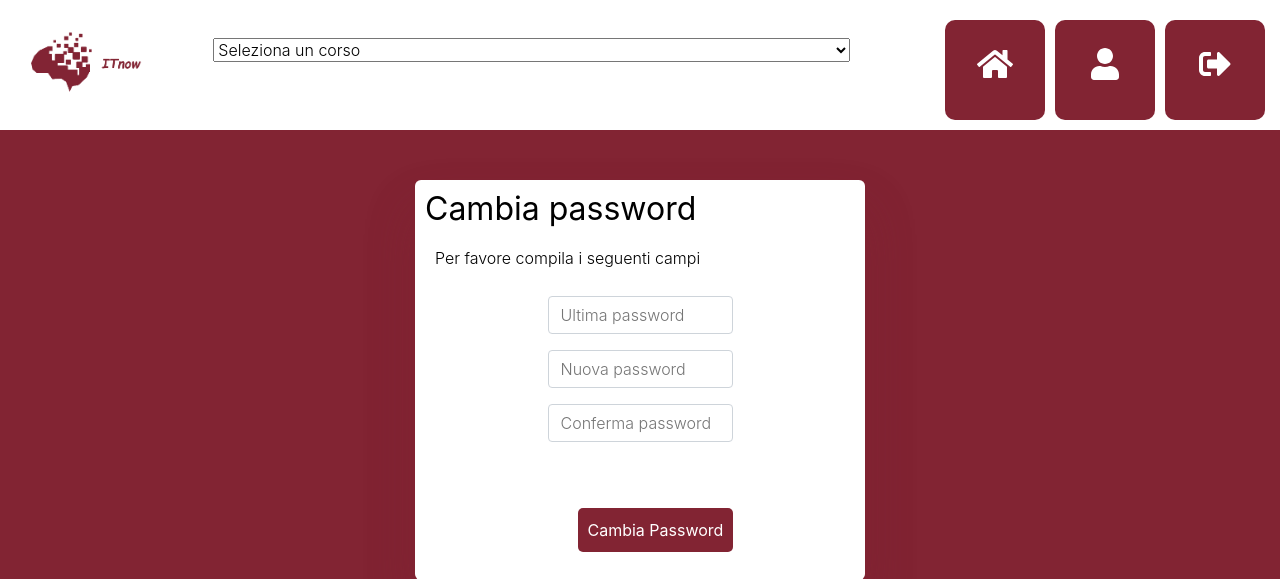
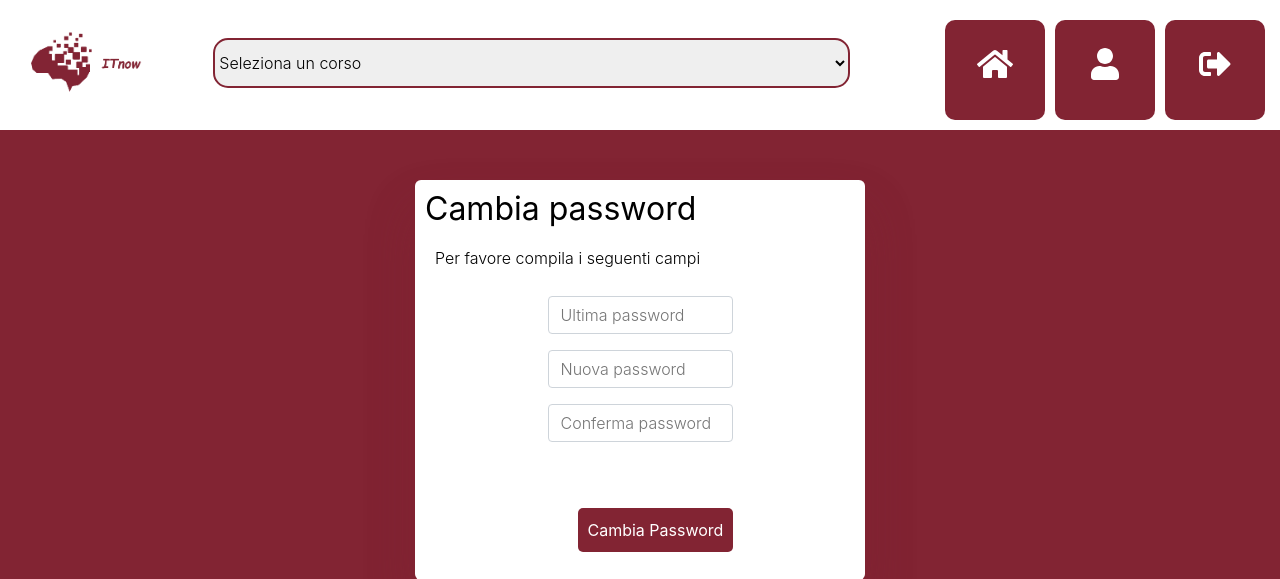
Before and after one commit to ValerioGoretti/ITnow, a PHP site: page /cambia_password.php in a window 1280 px wide. Shown: the top 579 px of the page. Run offline with PHP 8.4, Linux system fonts and the light colour scheme; the visitor is signed in with stand-in values (Sample User, id 1); some libraries are stand-ins or nearby versions.

Commit message:
fixata select header

```diff
--- a/css/home.css
+++ b/css/home.css
@@ -86,9 +86,7 @@
     padding: 10px;
     border-color: #822433;
 }
-.prova{
-    width: 100%;
-}
+
 /*togliere dalla scelta delle materie il riquadro blu intorno*/
 .testo:focus{
     outline: none;
@@ -418,3 +416,15 @@
     border-radius: 10px;
     border: none;
 }
+
+
+#corso{
+    border: 2px solid #822433;
+    border-radius: 15px ;
+    height: 50px;
+
+}
+
+option{
+    color:#822433;
+}
--- a/header.php
+++ b/header.php
@@ -6,7 +6,6 @@ $val=$_SESSION['img'];
             <div class="col-2"  style="text-align:center" ><a href="index.html" ><img style="width:130px;height:130px;" src="/LOGHI/logo_con_testo_accanto_bordeaux.png"></img></a></div>
             <div class="ricerca col">
                 <form action="profiloCorso.php" method="get" name="corsoform">
-
 
 
 
@@ -24,7 +23,6 @@ $val=$_SESSION['img'];
                                     <?php array_push($no_dup,$c['nomeCorso']);
                             }}?>
                 </select>
-
                 </form>
             </div>
             <a href="Home.php" style="text-decoration: none; color: #fff;"><div class="profile" ><i class="fas fa-home"></i></div></a>
```
